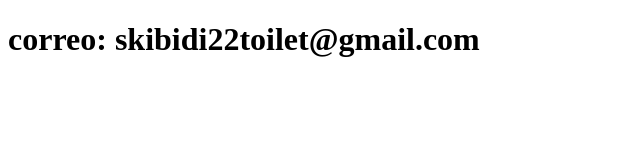
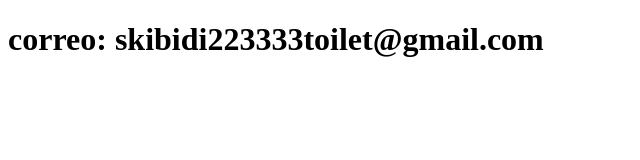
Before and after one commit to raulmtrx/JuegoSecreto, a plain HTML site: page extension.html in a window 1280 px wide. Shown: the whole page, without its empty margins (0-640 px from the left). Drawn offline with Linux system fonts and the light colour scheme.

Commit message:
actualiza correo electronico 2

```diff
--- a/extension.html
+++ b/extension.html
@@ -6,6 +6,6 @@
     <title>Update</title>
 </head>
 <body>
-    <h1>correo: skibidi22toilet@gmail.com</h1>
+    <h1>correo: skibidi223333toilet@gmail.com</h1>
 </body>
 </html>
```
